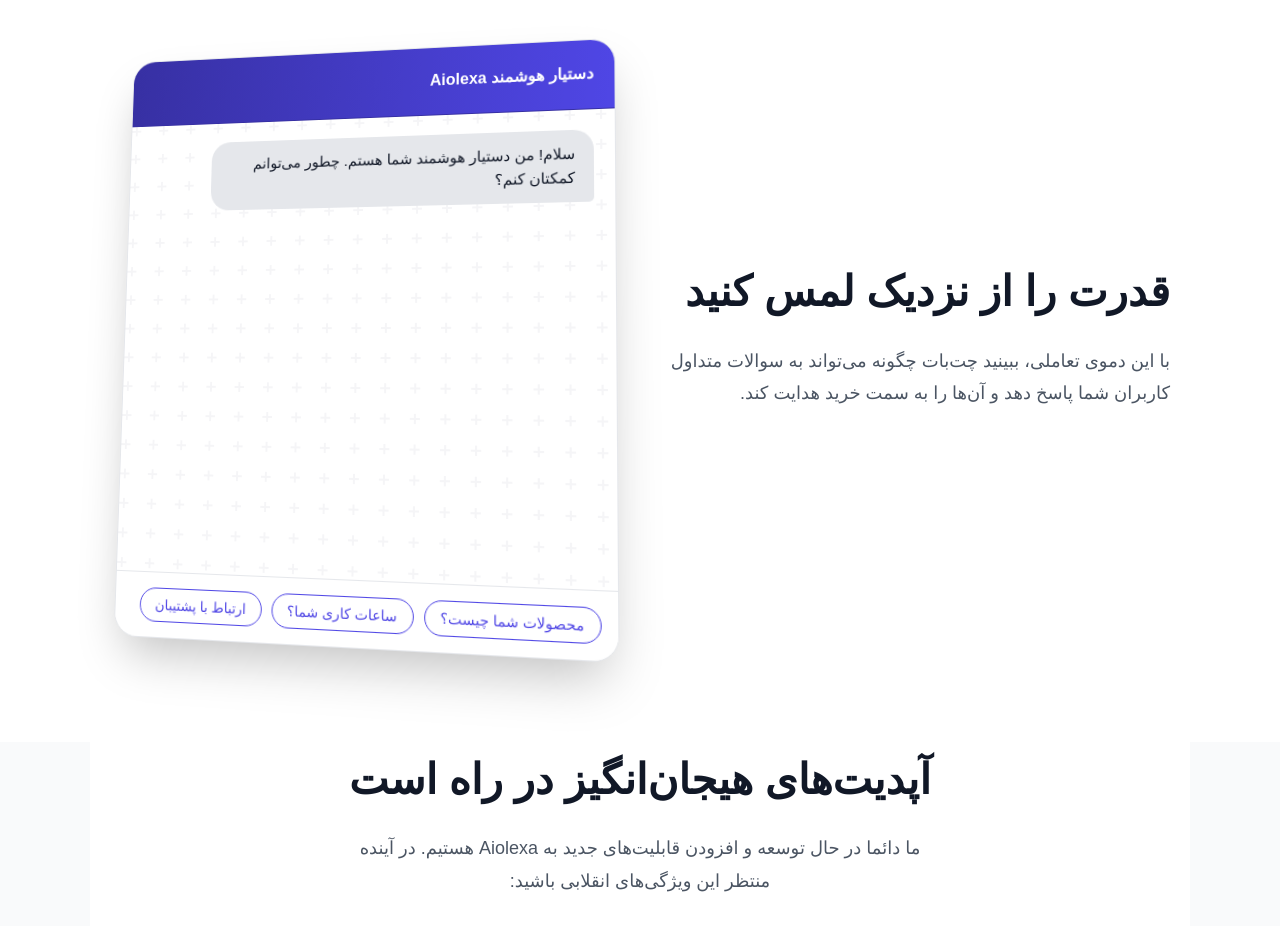
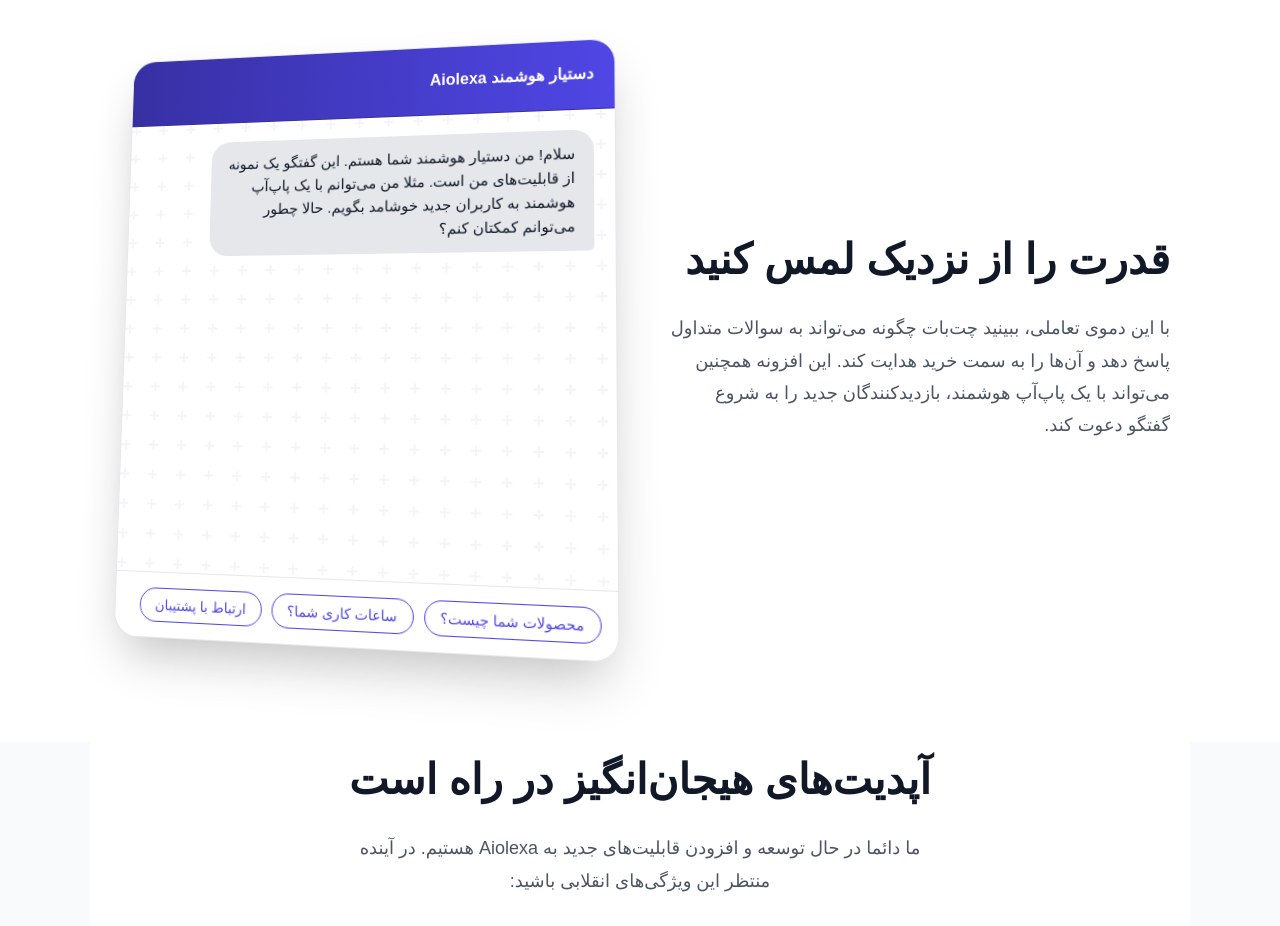
Before and after one commit to hesameefi/my-aiolexa-landing, a plain HTML site: page index.html in a window 1280 px wide. Shown: the part 2180-3106 px from the top of the page. Drawn offline with Linux system fonts and the light colour scheme; a web font is replaced by a local one.

Commit message:
index.html

```diff
--- a/index.html
+++ b/index.html
@@ -682,7 +682,7 @@
                 <div class="demo-text reveal">
                     <div class="section-title" style="text-align: right; margin-bottom: 20px;">
                         <h2>قدرت را از نزدیک لمس کنید</h2>
-                        <p>با این دموی تعاملی، ببینید چت‌بات چگونه می‌تواند به سوالات متداول کاربران شما پاسخ دهد و آن‌ها را به سمت خرید هدایت کند.</p>
+                        <p>با این دموی تعاملی، ببینید چت‌بات چگونه می‌تواند به سوالات متداول پاسخ دهد و آن‌ها را به سمت خرید هدایت کند. این افزونه همچنین می‌تواند با یک پاپ‌آپ هوشمند، بازدیدکنندگان جدید را به شروع گفتگو دعوت کند.</p>
                     </div>
                 </div>
                 <div class="demo-chat-wrapper reveal" style="transition-delay: 0.2s;">
@@ -821,7 +821,7 @@
         const demoScenario = [
             { // 0: Initial
                 type: 'bot',
-                text: 'سلام! من دستیار هوشمند شما هستم. چطور می‌توانم کمکتان کنم؟',
+                text: 'سلام! من دستیار هوشمند شما هستم. این گفتگو یک نمونه از قابلیت‌های من است. مثلا من می‌توانم با یک پاپ‌آپ هوشمند به کاربران جدید خوشامد بگویم. حالا چطور می‌توانم کمکتان کنم؟',
                 actions: [
                     { text: 'محصولات شما چیست؟', next: 1 },
                     { text: 'ساعات کاری شما؟', next: 2 },
```
